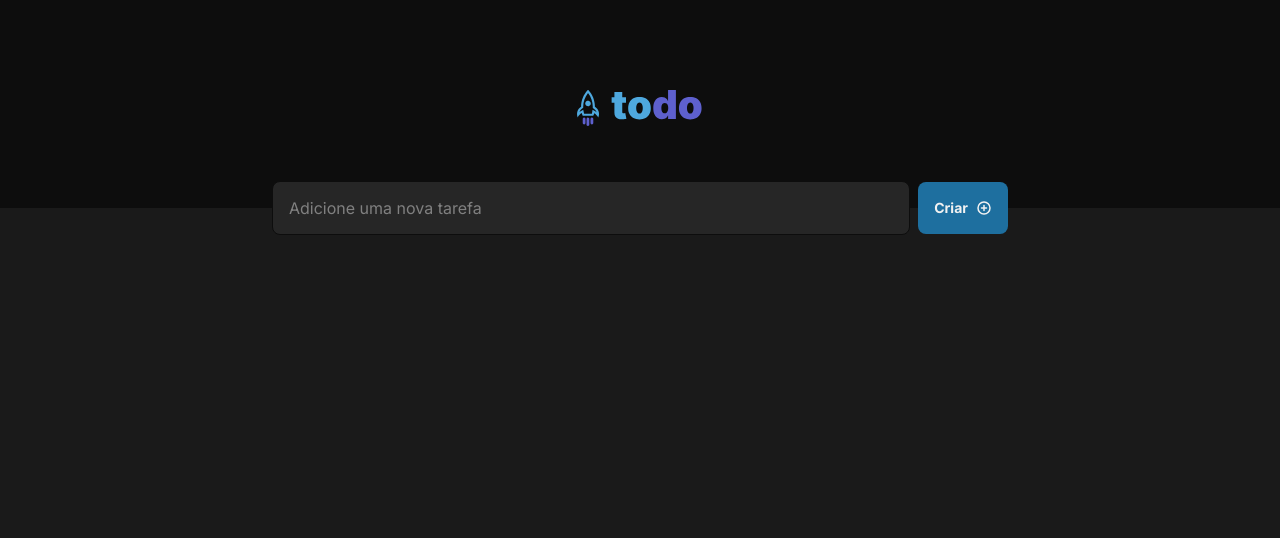
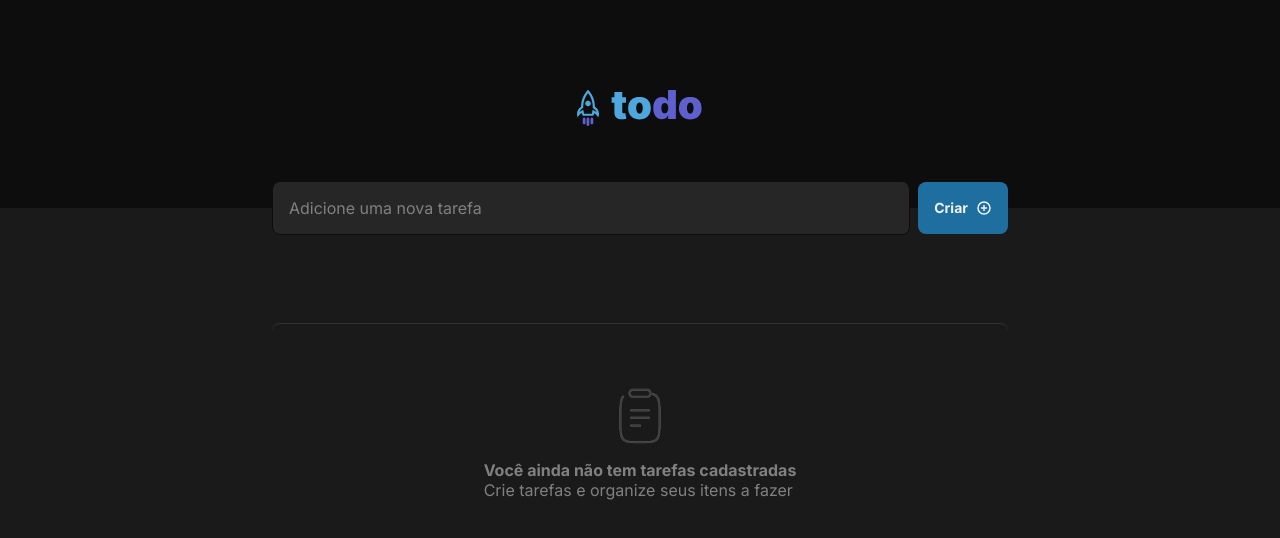
Before and after one commit to limaarthur/dsfrontend-todolist-react, a React (Vite) app: page / in a window 1280 px wide. Shown: the top 538 px of the page. Built offline with nearby package versions, Linux system fonts and the light colour scheme.

Commit message:
feat: application structure - created Empty component

```diff
--- a/src/App.tsx
+++ b/src/App.tsx
@@ -6,6 +6,7 @@ import { Header } from './components/Header'
 import { Input } from './components/Input'
 
 import './global.css'
+import { Empty } from './components/List/Empty'
 
 export function App() {
   return (
@@ -20,6 +21,8 @@ export function App() {
             <PlusCircle size={16} color="#f2f2f2" weight="bold" />
           </Button>
         </div>
+
+        <Empty />
       </section>
     </main>
   )
--- /dev/null
+++ b/src/components/List/Empty/Empty.module.css
@@ -0,0 +1,19 @@
+.container {
+  padding: 4rem 1rem;
+  margin-top: 1.5rem;
+
+  border-top: 1px solid var(--gray-400);
+  border-radius: 8px;
+
+  display: flex;
+  flex-direction: column;
+  align-items: center;
+  gap: 1rem;
+
+  color: var(--gray-300);
+}
+
+.container p {
+  display: flex;
+  flex-direction: column;
+}
--- /dev/null
+++ b/src/components/List/Empty/index.tsx
@@ -0,0 +1,13 @@
+import styles from './Empty.module.css'
+
+export function Empty() {
+  return (
+    <div className={styles.container}>
+      <img src="/clipboard.png" alt="ícone de prancheta" />
+      <p>
+        <strong>Você ainda não tem tarefas cadastradas</strong>
+        Crie tarefas e organize seus itens a fazer
+      </p>
+    </div>
+  )
+}
```
Also changed, not shown: public/clipboard.png (added).
